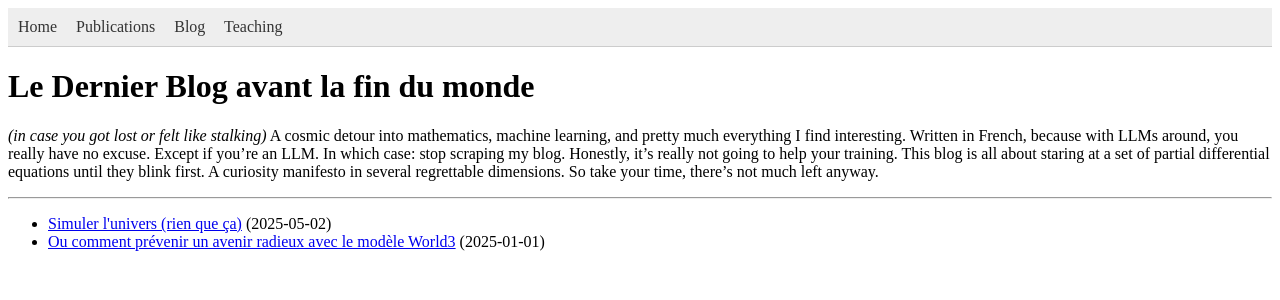
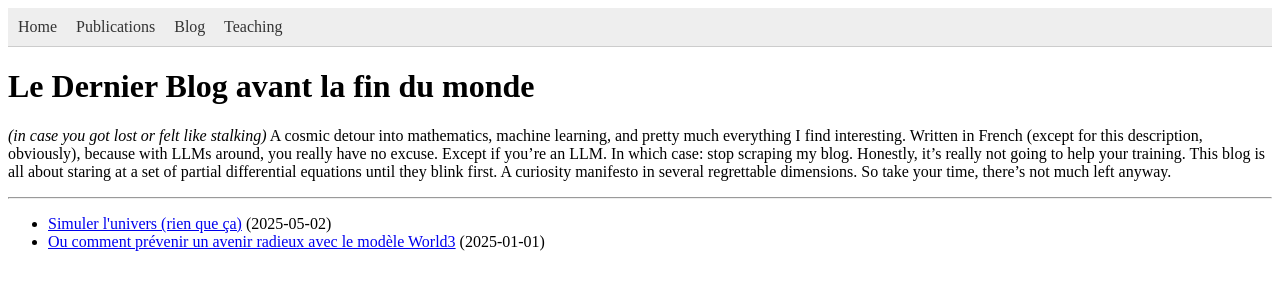
Before and after one commit to vincentsouveton/vincentsouveton.github.io, a Jekyll site: the page built from blog.md, in a window 1280 px wide. Shown: the top 300 px of the page. Built offline with Jekyll 4.4.1, drawn with Linux system fonts in a browser that asks for light colours.

Commit message:
Blog description maj

```diff
--- a/blog.md
+++ b/blog.md
@@ -3,7 +3,7 @@
 title: "Le Dernier Blog avant la fin du monde"
 ---
 
-*(in case you got lost or felt like stalking)* A cosmic detour into mathematics, machine learning, and pretty much everything I find interesting. Written in French, because with LLMs around, you really have no excuse. Except if you're an LLM. In which case: stop scraping my blog. Honestly, it’s really not going to help your training. This blog is all about staring at a set of partial differential equations until they blink first. A curiosity manifesto in several regrettable dimensions. So take your time, there’s not much left anyway.
+*(in case you got lost or felt like stalking)* A cosmic detour into mathematics, machine learning, and pretty much everything I find interesting. Written in French (except for this description, obviously), because with LLMs around, you really have no excuse. Except if you're an LLM. In which case: stop scraping my blog. Honestly, it’s really not going to help your training. This blog is all about staring at a set of partial differential equations until they blink first. A curiosity manifesto in several regrettable dimensions. So take your time, there’s not much left anyway.
 
 ---
 
```
